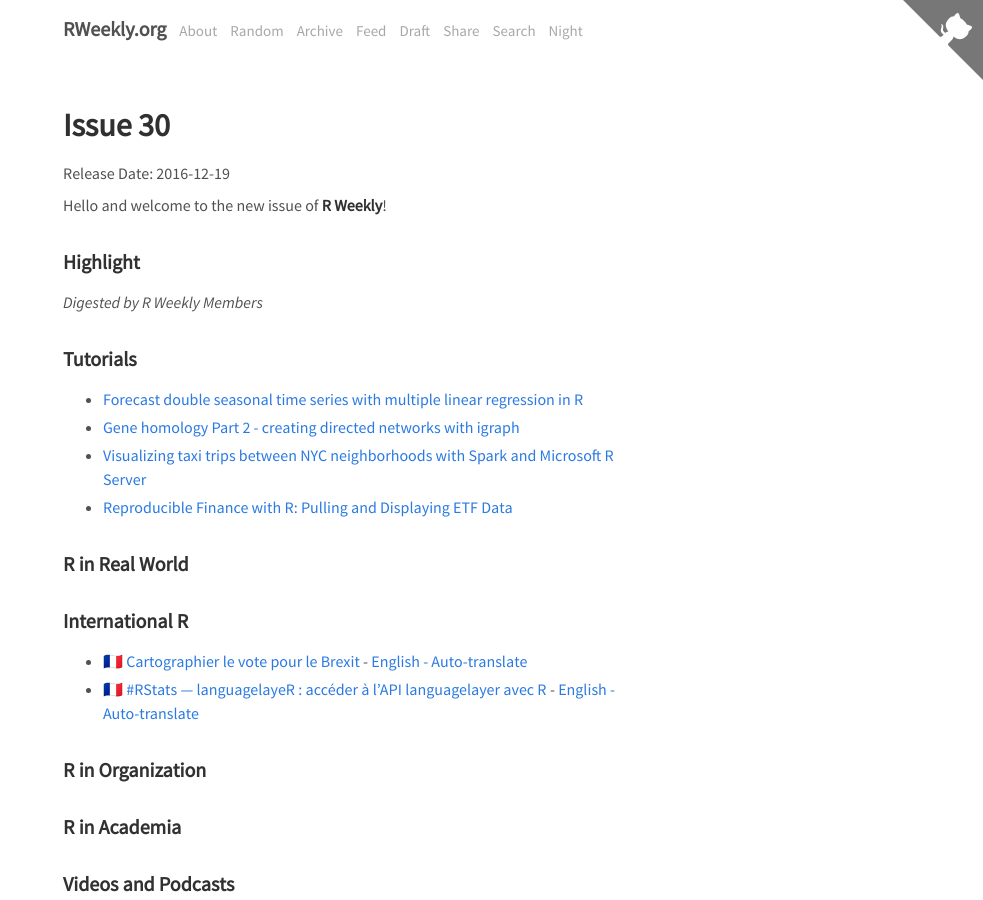
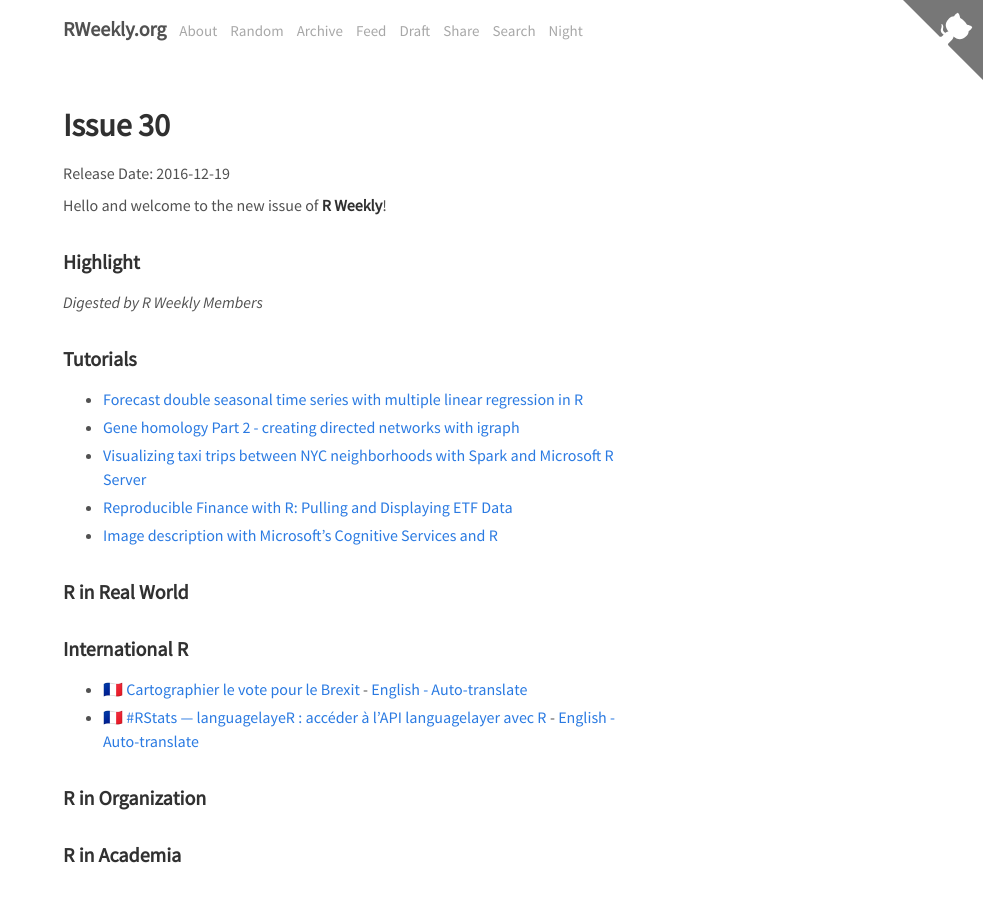
Before and after one commit to rweekly/rweekly.org, a Jekyll site: the page built from draft.md, in a window 1280 px wide and 900 px high. Shown: the whole window, without its empty margins (297-1280 px from the left). Built offline with Jekyll 4.4.1, drawn with Linux system fonts in a browser that asks for light colours; emoji names are drawn with the system emoji font; comment, search, counter and statistics services are not loaded.

Commit message:
Update draft.md

```diff
--- a/draft.md
+++ b/draft.md
@@ -20,6 +20,7 @@
 + [Gene homology Part 2 - creating directed networks with igraph](https://shiring.github.io/genome/2016/12/14/homologous_genes_part2_post)
 + [Visualizing taxi trips between NYC neighborhoods with Spark and Microsoft R Server](http://blog.revolutionanalytics.com/2016/12/taxi-mrs-spark.html)
 + [Reproducible Finance with R: Pulling and Displaying ETF Data](https://www.rstudio.com/rviews/2016/12/14/reproducible-finance-with-r-pulling-and-displaying-etf-data/)
++ [Image description with Microsoft's Cognitive Services and R](http://flovv.github.io/Roxford_extension/)
 
 ### R in Real World
 
```
